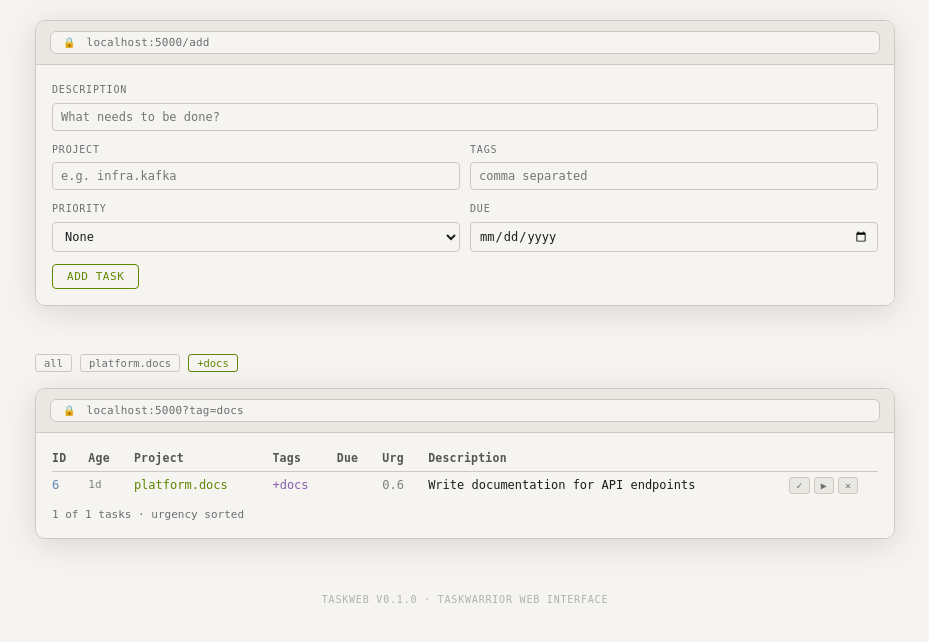
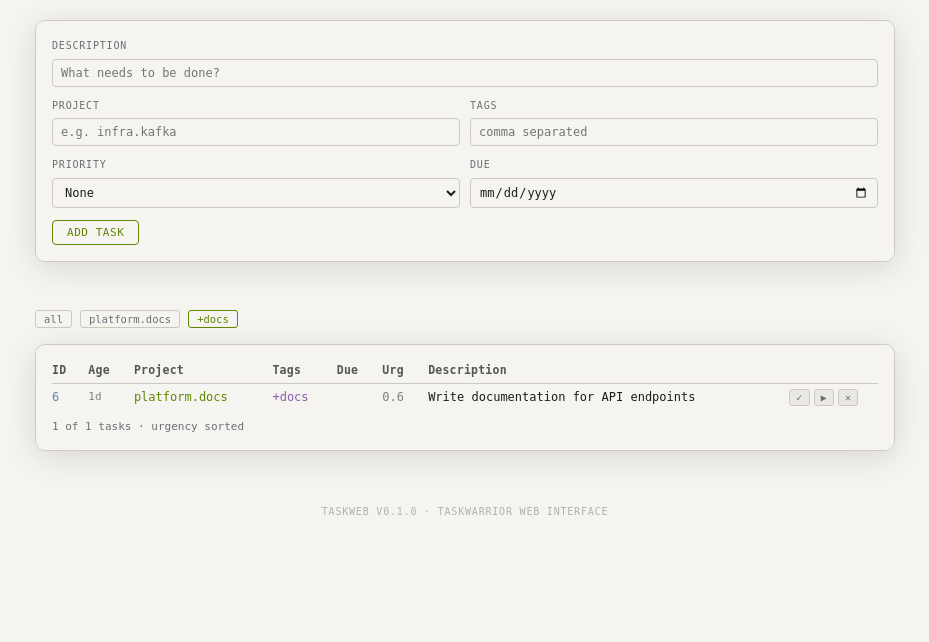
Before and after one commit to ivankovnatsky/taskweb, a Flask app: a page that uses taskweb/templates/index.html in a window 1280 px wide. Shown: the part 103-745 px from the top of the page, without its empty margins (175-1104 px from the left). Run offline with Flask 3, Linux system fonts and the light colour scheme; data comes from the database, SQL or seed files in the repository.

Commit message:
Remove fake browser address bar from UI
The app runs in a real browser — no need for a duplicate address bar
in the page itself.

https://claude.ai/code/session_012mGDfxuuAfjA45JJnFLQ5S

```diff
--- a/taskweb/static/style.css
+++ b/taskweb/static/style.css
@@ -108,36 +108,6 @@ nav a.active {
   box-shadow: 0 6px 32px rgba(0,0,0,.12);
   margin-bottom: 24px;
   transition: border-color .2s;
-}
-
-.titlebar {
-  background: var(--chrome);
-  border-bottom: 1px solid var(--border);
-  padding: 10px 14px;
-  display: flex;
-  align-items: center;
-  gap: 12px;
-  transition: background .2s, border-color .2s;
-}
-
-.address-bar {
-  flex: 1;
-  background: var(--bg);
-  border: 1px solid var(--border);
-  border-radius: 6px;
-  padding: 4px 12px;
-  font-family: 'SF Mono', 'Menlo', 'Monaco', 'Courier New', monospace;
-  font-size: 11px;
-  color: var(--dim);
-  letter-spacing: .02em;
-  white-space: nowrap;
-  overflow: hidden;
-  text-overflow: ellipsis;
-}
-
-.lock {
-  font-size: 10px;
-  margin-right: 4px;
 }
 
 /* Content area */
--- a/taskweb/templates/completed.html
+++ b/taskweb/templates/completed.html
@@ -4,9 +4,6 @@
 
 {% block content %}
 <div class="window">
-  <div class="titlebar">
-    <div class="address-bar"><span class="lock">🔒</span> localhost:5000/completed</div>
-  </div>
   <div class="content">
     {% if tasks %}
     <table class="tw">
--- a/taskweb/templates/error.html
+++ b/taskweb/templates/error.html
@@ -4,9 +4,6 @@
 
 {% block content %}
 <div class="window">
-  <div class="titlebar">
-    <div class="address-bar"><span class="lock">🔒</span> localhost:5000</div>
-  </div>
   <div class="content">
     <div class="empty">
       Something went wrong.<br>
--- a/taskweb/templates/index.html
+++ b/taskweb/templates/index.html
@@ -4,9 +4,6 @@
 <!-- Add Task -->
 <div class="add-form">
   <div class="window form-window">
-    <div class="titlebar">
-      <div class="address-bar"><span class="lock">🔒</span> localhost:5000/add</div>
-    </div>
     <div class="content">
       <form method="POST" action="{{ url_for('add') }}">
         <div class="form-grid">
@@ -64,9 +61,6 @@
 
 <!-- Task List -->
 <div class="window">
-  <div class="titlebar">
-    <div class="address-bar"><span class="lock">🔒</span> localhost:5000{% if current_project %}?project={{ current_project }}{% elif current_tag %}?tag={{ current_tag }}{% endif %}</div>
-  </div>
   <div class="content">
     {% if tasks %}
     <table class="tw">
--- a/taskweb/templates/task_detail.html
+++ b/taskweb/templates/task_detail.html
@@ -4,9 +4,6 @@
 
 {% block content %}
 <div class="window">
-  <div class="titlebar">
-    <div class="address-bar"><span class="lock">🔒</span> localhost:5000/task/{{ task.short_uuid }}</div>
-  </div>
   <div class="content">
     <div class="task-detail">
       <div class="detail-header">
```
